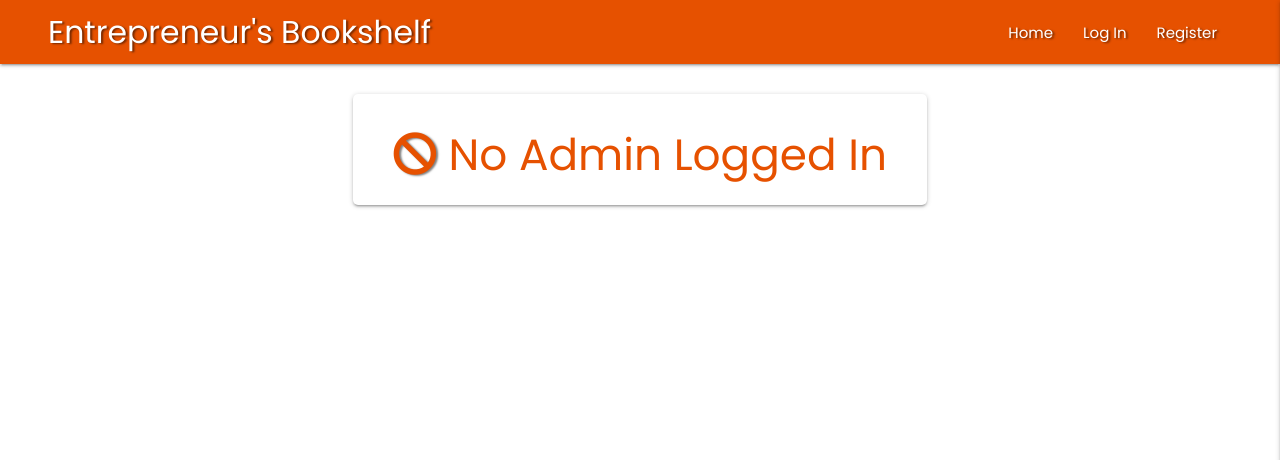
After one commit to Code-Institute-Submissions/Entrepreneur-Bookshelf, a Flask app: template templates/edit_category.html in a window 1280 px wide. The commit adds this page. Shown: the top 460 px of the page. Run offline with Flask 2, Linux system fonts and the light colour scheme; the template is opened without the code that fills it, so the values that code supplies are empty; some libraries are stand-ins or nearby versions.

Commit message:
Ability to edit a category and protection so only admin can do it

```diff
--- a/app.py
+++ b/app.py
@@ -167,6 +167,22 @@ def add_category():
     return render_template("add_category.html", username=username)
 
 
+@app.route("/edit_category/<category_id>", methods=["GET", "POST"])
+def edit_category(category_id):
+    if request.method == "POST":
+        submit = {
+            "category_name": request.form.get("category_name")
+        }
+        mongo.db.categories.update({"_id": ObjectId(category_id)}, submit)
+        flash("🔖 Category Successfully Updated")
+        return redirect(url_for("get_categories"))
+
+    category = mongo.db.categories.find_one({"_id": ObjectId(category_id)})
+    username = mongo.db.readers.find_one(
+        {"username": session["reader"]})["username"]
+    return render_template("edit_category.html", category=category, username=username)
+
+
 if __name__ == "__main__":
     app.run(host=os.environ.get("IP"), port=int(
         os.environ.get("PORT")), debug=True)
--- a/templates/categories.html
+++ b/templates/categories.html
@@ -32,7 +32,11 @@
         <span class="card-title">{{ category.category_name }}</span>
       </div>
       <div class="card-action">
-        <a href="#" class="btn green accent-4 waves-effect waves-light">Edit</a>
+        <a
+          href="{{ url_for('edit_category', category_id=category._id) }}"
+          class="btn green accent-4 waves-effect waves-light"
+          >Edit</a
+        >
         <a href="#" class="btn orange lighten-1 waves-effect waves-light"
           >Delete</a
         >
--- a/templates/edit_book.html
+++ b/templates/edit_book.html
@@ -137,7 +137,7 @@
         ></a>
         <button
           type="submit"
-          class="btn-large waves-effect waves-light orange darken-1 text-shadow waves-effect waves-light"
+          class="btn-large waves-effect waves-light orange darken-1 text-shadow"
         >
           Edit Book <i class="fas fa-pen-square right"></i>
         </button>
--- /dev/null
+++ b/templates/edit_category.html
@@ -0,0 +1,75 @@
+{% extends "base.html" %} {% block content %} {% if session.reader|lower ==
+"admin"|lower %}
+
+<div class="row">
+  <div class="col s12 m8 offset-m2 page_head">
+    <div class="card-panel">
+      <h3 class="center-align orange-text text-darken-4">
+        <i
+          class="fas fa-bookmark prefix orange-text text-darken-4 text-shadow"
+        ></i>
+        Edit Category
+      </h3>
+    </div>
+  </div>
+</div>
+
+<div class="row card-panel grey lighten-5">
+  <form
+    class="col s12"
+    method="POST"
+    action="{{ url_for('edit_category', category_id=category._id) }}"
+  >
+    <!-- Field for the category name -->
+    <div class="row">
+      <div class="input-field col s12">
+        <i
+          class="fas fa-bookmark prefix orange-text text-darken-4 text-shadow"
+        ></i>
+        <input
+          id="category_name"
+          name="category_name"
+          minlength="3"
+          maxlength="25"
+          type="text"
+          value="{{ category.category_name }}"
+          class="validate"
+          required
+        />
+        <label for="category_name">Category Name</label>
+      </div>
+    </div>
+
+    <!-- Button to update the category -->
+    <div class="row">
+      <div class="col s12 center-align">
+        <a
+          href="{{ url_for('get_categories') }}"
+          class="btn-large red text-shadow waves-effect waves-light"
+          >Cancel <i class="fas fa-window-close right"></i
+        ></a>
+        <button
+          type="submit"
+          class="btn-large waves-effect waves-light orange darken-1 text-shadow"
+        >
+          Edit Category <i class="fas fa-pen-square right"></i>
+        </button>
+      </div>
+    </div>
+  </form>
+</div>
+
+{% else %}
+
+<div class="row">
+  <div class="col s12 m8 offset-m2 page_head">
+    <div class="card-panel">
+      <h3 class="center-align orange-text text-darken-4">
+        <i class="fas fa-ban prefix orange-text text-darken-4 text-shadow"></i>
+        No Admin Logged In
+      </h3>
+    </div>
+  </div>
+</div>
+
+{% endif %} {% endblock %}
```
